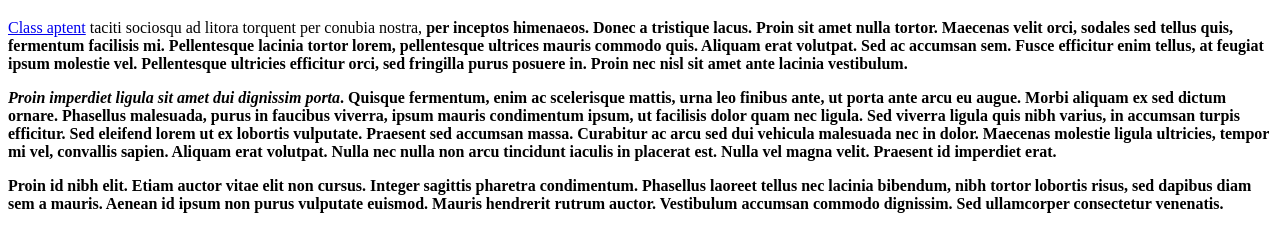
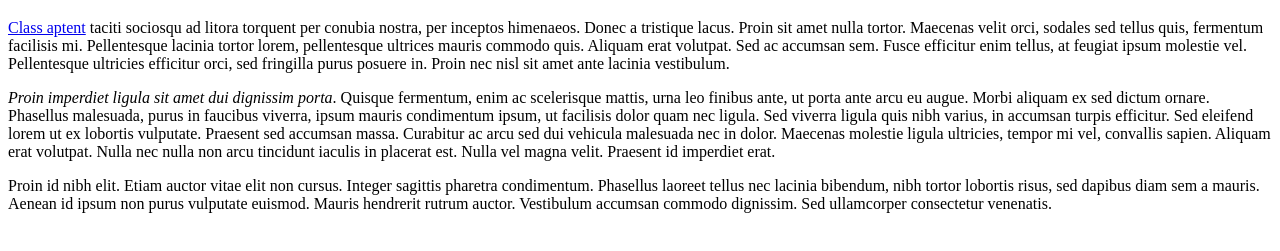
Before and after one commit to marianasortino/Links_and_Images_odin, a plain HTML site: page html/pagetwo.html in a window 1280 px wide. Shown: the part 61-312 px from the top of the page. Drawn offline with Linux system fonts and the light colour scheme.

Commit message:
feat finish changes in index

```diff
--- a/html/pagetwo.html
+++ b/html/pagetwo.html
@@ -8,7 +8,7 @@
 <body>
   <h1>Page Two</h1>
 
-  <p><a href="http://www.google.com">Class aptent</a> taciti sociosqu ad litora torquent per conubia nostra, <strong>per inceptos himenaeos. Donec a tristique lacus. Proin sit amet nulla tortor. Maecenas velit orci, sodales sed tellus quis, fermentum facilisis mi. Pellentesque lacinia tortor lorem, pellentesque ultrices mauris commodo quis. Aliquam erat volutpat. Sed ac accumsan sem. Fusce efficitur enim tellus, at feugiat ipsum molestie vel. Pellentesque ultricies efficitur orci, sed fringilla purus posuere in. Proin nec nisl sit amet ante lacinia vestibulum.</p>
+  <p><a href="http://www.google.com">Class aptent</a> taciti sociosqu ad litora torquent per conubia nostra, per inceptos himenaeos. Donec a tristique lacus. Proin sit amet nulla tortor. Maecenas velit orci, sodales sed tellus quis, fermentum facilisis mi. Pellentesque lacinia tortor lorem, pellentesque ultrices mauris commodo quis. Aliquam erat volutpat. Sed ac accumsan sem. Fusce efficitur enim tellus, at feugiat ipsum molestie vel. Pellentesque ultricies efficitur orci, sed fringilla purus posuere in. Proin nec nisl sit amet ante lacinia vestibulum.</p>
 
   <!-- <em> stands for emphasis - this makes my text italic! -->
 
```
